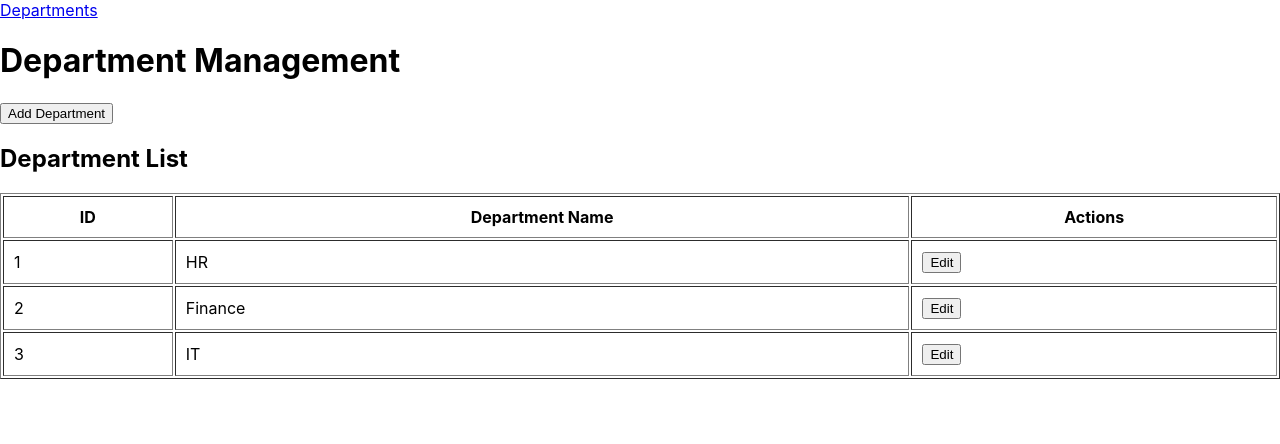
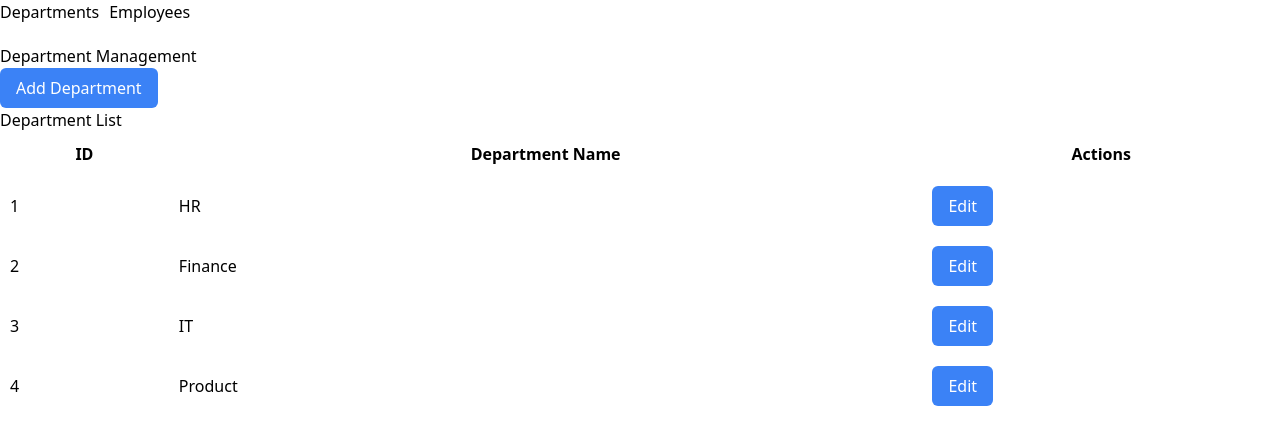
Before and after one commit to saimahmt03/TrackWise, a React (Create React App) app in the folder TrackWise.UI/track-wise/: page /department in a window 1280 px wide. Shown: the top 444 px of the page. Built offline with nearby package versions, Linux system fonts and the light colour scheme.

Commit message:
feat: add employee mock testing service installed tailwind framework add button tailwind style modified employee page hooks

```diff
--- a/TrackWise.UI/track-wise/package.json
+++ b/TrackWise.UI/track-wise/package.json
@@ -37,5 +37,10 @@
       "last 1 firefox version",
       "last 1 safari version"
     ]
+  },
+  "devDependencies": {
+    "autoprefixer": "^10.5.0",
+    "postcss": "^8.5.10",
+    "tailwindcss": "^3.4.19"
   }
 }
--- /dev/null
+++ b/TrackWise.UI/track-wise/postcss.config.js
@@ -0,0 +1,6 @@
+module.exports = {
+  plugins: {
+    tailwindcss: {},
+    autoprefixer: {},
+  },
+}
--- a/TrackWise.UI/track-wise/src/App.js
+++ b/TrackWise.UI/track-wise/src/App.js
@@ -11,15 +11,14 @@ function App() {
                     Departments
                 </Link>
 
-                {/*<Link to="/employee">
+                <Link to="/employee" style={{ marginRight: "10px" }}>
                     Employees
-                </Link>*/}
+                </Link>
             </nav>
 
             <Routes>
-                {/*<Route path="/" element={<Navigate to="/department" />} */}
                 <Route path="/department" element={<DepartmentPage />} />
-                {/*<Route path="/employee" element={<EmployeePage />} />*/}
+                <Route path="/employee" element={<EmployeePage />} />
             </Routes>
 
         </BrowserRouter>
--- a/TrackWise.UI/track-wise/src/components/Employee/EmployeeForm.jsx
+++ b/TrackWise.UI/track-wise/src/components/Employee/EmployeeForm.jsx
@@ -1,7 +1,7 @@
 import { useState, useEffect } from "react";
 import FormInput from "../Shared/FormInput";
 import Button from "../Shared/Button";
-import SelectDropdown from "../Shared/SelectDropdown";
+import SelectDropdown from "../Shared/Dropdown";
 
 function EmployeeForm({
     createEmployee,
--- a/TrackWise.UI/track-wise/src/components/Shared/Button.jsx
+++ b/TrackWise.UI/track-wise/src/components/Shared/Button.jsx
@@ -1,9 +1,12 @@
+import { buttonStyles } from "./button.style";
+
 function Button({
     children,
     label,
     onClick,
     type = "button",
     disabled = false,
+    variant = "primary",
     className = ""
 }) {
     return (
@@ -11,7 +14,11 @@ function Button({
             type={type}
             onClick={onClick}
             disabled={disabled}
-            className={className}
+            className={`
+                ${buttonStyles.base}
+                ${buttonStyles[variant]}
+                ${className}
+            `}
         >
             {children || label}
         </button>
--- /dev/null
+++ b/TrackWise.UI/track-wise/src/components/Shared/button.style.js
@@ -0,0 +1,23 @@
+export const buttonStyles = {
+    base: `
+        px-4
+        py-2
+        rounded-md
+        font-medium
+        transition
+        duration-200
+        active:scale-95
+        disabled:opacity-50
+        disabled:cursor-not-allowed
+    `,
+    primary: `
+        bg-blue-500
+        text-white
+        hover:bg-blue-600
+    `,
+    danger: `
+        bg-red-500
+        text-white
+        hover:bg-red-600
+    `
+};
--- a/TrackWise.UI/track-wise/src/hooks/useEmployee.js
+++ b/TrackWise.UI/track-wise/src/hooks/useEmployee.js
@@ -1,5 +1,6 @@
 import { useState, useEffect } from "react";
-import employeeService from "../services/employeeService";
+//import employeeService from "../services/employeeService";
+import employeeService from "../services/employeeService.mock";
 
 function useEmployee() {
 
--- a/TrackWise.UI/track-wise/src/index.css
+++ b/TrackWise.UI/track-wise/src/index.css
@@ -1,13 +1,3 @@
-body {
-  margin: 0;
-  font-family: -apple-system, BlinkMacSystemFont, 'Segoe UI', 'Roboto', 'Oxygen',
-    'Ubuntu', 'Cantarell', 'Fira Sans', 'Droid Sans', 'Helvetica Neue',
-    sans-serif;
-  -webkit-font-smoothing: antialiased;
-  -moz-osx-font-smoothing: grayscale;
-}
-
-code {
-  font-family: source-code-pro, Menlo, Monaco, Consolas, 'Courier New',
-    monospace;
-}
+@tailwind base;
+@tailwind components;
+@tailwind utilities;
--- a/TrackWise.UI/track-wise/src/pages/EmployeePage.jsx
+++ b/TrackWise.UI/track-wise/src/pages/EmployeePage.jsx
@@ -0,0 +1,57 @@
+import { useState } from 'react';
+import EmployeeForm from '../components/Employee/EmployeeForm';
+import EmployeeTable from '../components/Employee/EmployeeTable';
+import Modal from '../components/Shared/Modal';
+import Button from '../components/Shared/Button';
+import useEmployee from '../hooks/useEmployee';
+
+function EmployeePage() {
+
+    const employeeState = useEmployee(); // useEmployee hooks
+
+    const [isOpen, setIsOpen] = useState(false);
+    const [selectedEmployee, setSelectedEmployee] = useState(null);
+
+    const handleAdd = () => {   // Open modal for adding new employee
+        setSelectedEmployee(null);
+        setIsOpen(true);
+    }
+
+    const handleEdit = (emp) => {   // Open modal for editing existing employee
+        setSelectedEmployee(emp);
+        setIsOpen(true);
+    }
+
+    const handleClose = () => {   // Close modal
+        setIsOpen(false);
+     }
+
+     return (
+        <main>
+            <h1>Employee Management</h1>
+
+            <Button label="Add Employee" onClick={handleAdd} />
+
+            <EmployeeTable
+                {...employeeState}
+                onEdit={handleEdit}
+            />
+
+            <Modal
+                isOpen={isOpen}
+                onClose={handleClose}
+                title={selectedEmployee ? "Edit Employee" : "Add Employee"}
+            >
+
+                <EmployeeForm
+                    {...employeeState}
+                    selectedEmployee={selectedEmployee}
+                    onSuccess={handleClose}
+                />
+
+            </Modal>
+        </main>
+     );
+}
+
+export default EmployeePage;
--- a/TrackWise.UI/track-wise/src/services/departmentService.mock.js
+++ b/TrackWise.UI/track-wise/src/services/departmentService.mock.js
@@ -1,7 +1,8 @@
 let mockDepartments = [
     { id: 1, name: "HR" },
     { id: 2, name: "Finance" },
-    { id: 3, name: "IT" }
+    { id: 3, name: "IT" },
+    { id: 4, name: "Product" }
 ];
 
 // simulate API delay
--- /dev/null
+++ b/TrackWise.UI/track-wise/src/services/employeeService.mock.js
@@ -0,0 +1,48 @@
+let mockEmployees = [
+    { id: 1, firstname: "Sachi", lastname: "De Leon", email: "sdl@startech.com.ph", departmentId: 3 },
+    { id: 2, firstname: "Abi", lastname: "Pilongo", email: "ap@startech.com.ph", departmentId: 4 }
+];
+
+
+// simulate API delay
+const delay = (ms) => new Promise(resolve => setTimeout(resolve, ms));
+
+const employeeService = {
+
+    // GET ALL
+    getAll: async () => {
+        await delay(500);
+        return [...mockEmployees];
+    },
+
+    // CREATE
+    create: async (data) => {
+        await delay(500);
+        const newEmployee = {
+            id: Date.now(), // simple unique id
+            firstname: data.firstname,
+            lastname: data.lastname,
+            email: data.email,
+            departmentId: data.departmentId
+        };
+
+        mockEmployees.push(newEmployee);
+
+        return newEmployee;
+    },
+
+    // UPDATE
+    update: async (id, data) => {
+        await delay(500);
+        mockEmployees = mockEmployees.map(emp =>
+            emp.id === id
+                ? { ...emp, ...data }
+                : emp
+        );
+
+        return mockEmployees.find(emp => emp.id === id);
+    }
+
+};
+
+export default employeeService;
--- /dev/null
+++ b/TrackWise.UI/track-wise/tailwind.config.js
@@ -0,0 +1,11 @@
+/** @type {import('tailwindcss').Config} */
+module.exports = {
+  content: [
+    "./src/**/*.{js,jsx,ts,tsx}",
+    "./public/index.html"
+  ],
+  theme: {
+    extend: {},
+  },
+  plugins: [],
+}
```
Also changed, not shown: 1 other file (tests, documents, lock files or other folders).
